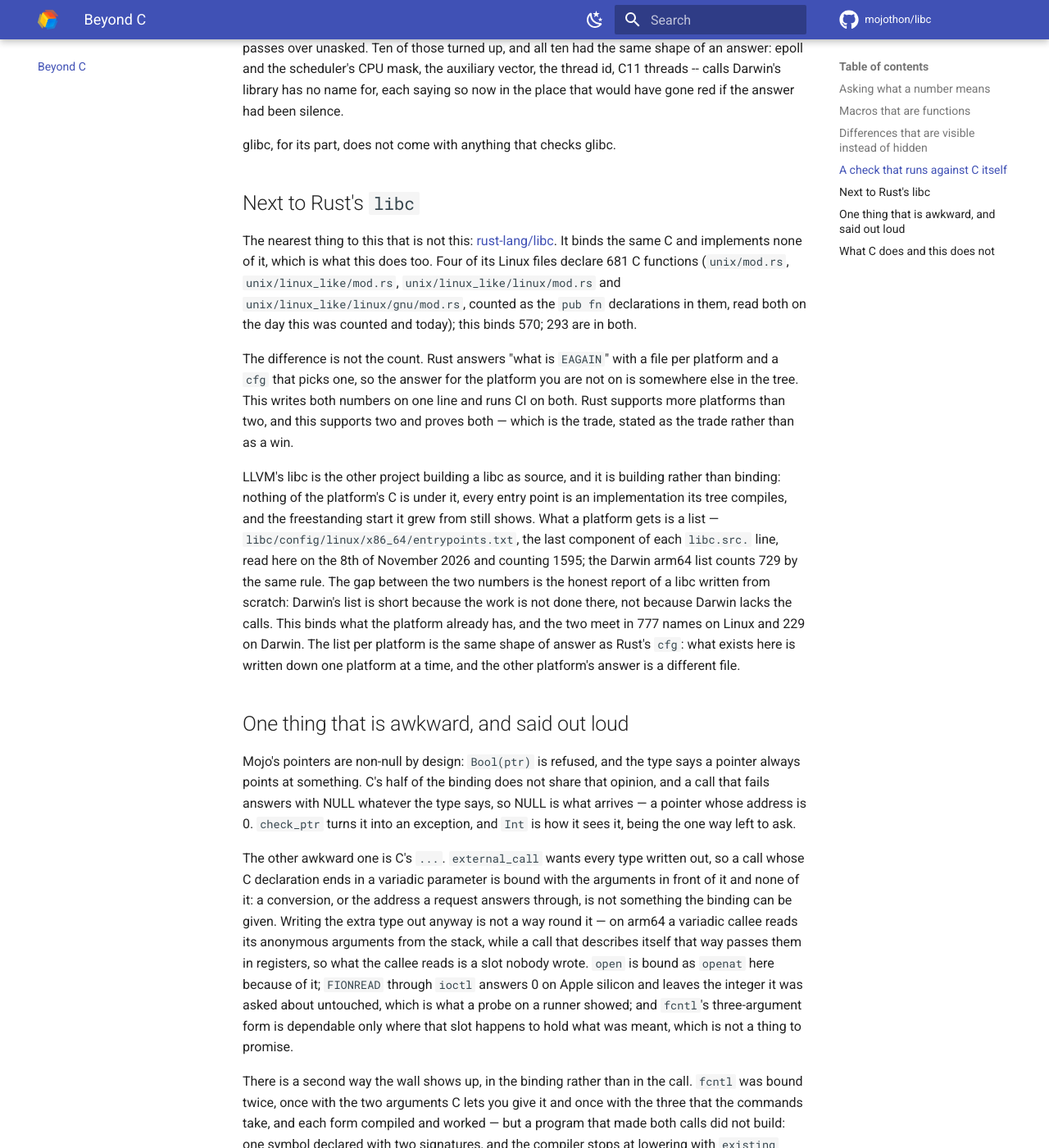
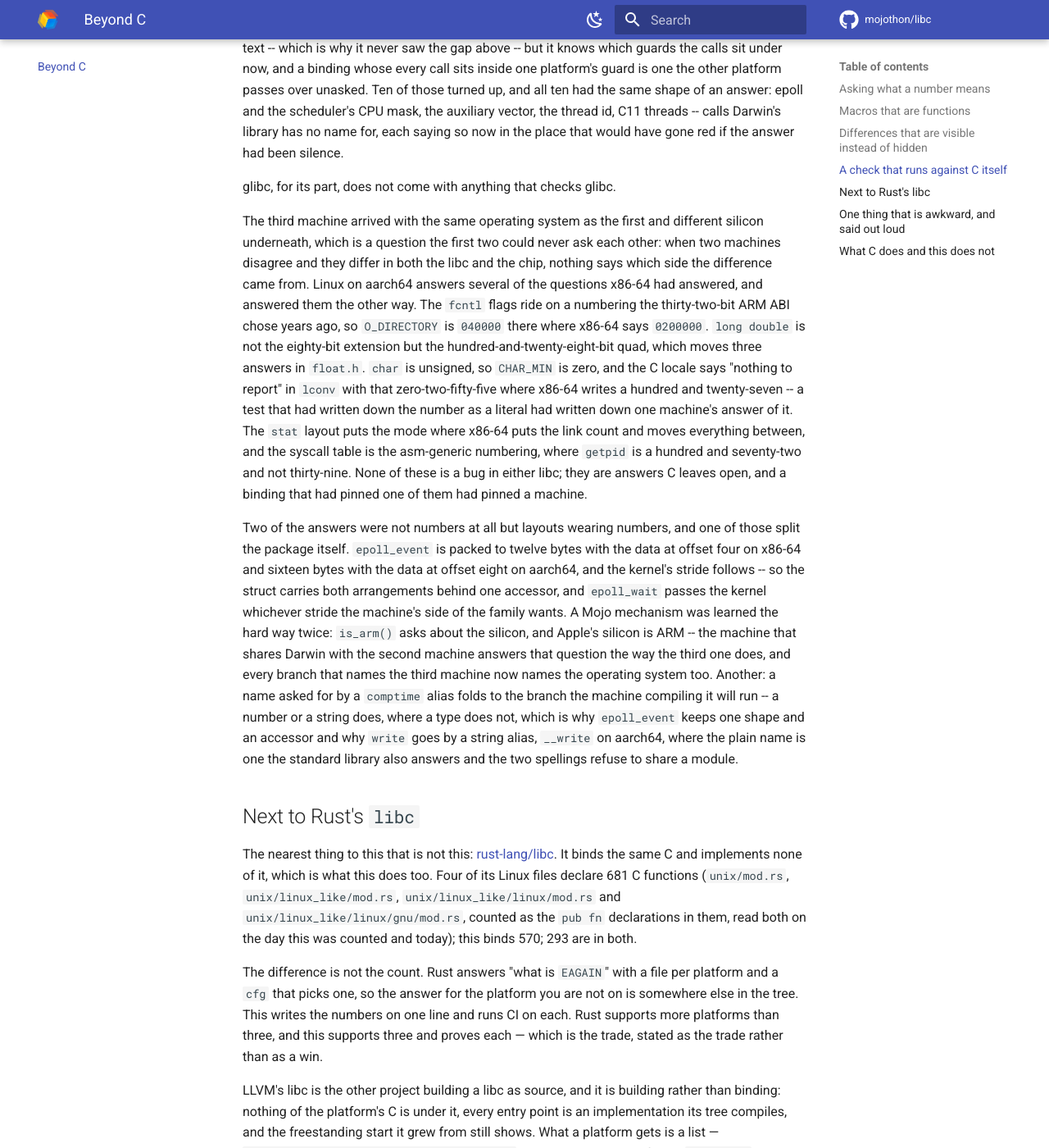
Before and after one commit to mojothon/libc, an MkDocs documentation site: the page built from docs/beyond-c.md, in a window 1280 px wide and 1400 px high, scrolled down 16821 px. Shown: the whole window at 82% size. Built offline with MkDocs 1.6.1 and Material for MkDocs 9.7.7, drawn with Linux system fonts in a browser that asks for light colours; comment, search, counter and statistics services are not loaded; some of the changed text lies outside the part shown.

Commit message:
docs: the third machine's answers, in the place the trade is stated
The essay said two platforms where the workspace now declares three,
and the third machine's findings were living only in commit messages
and the constants' table: the fcntl numbering the thirty-two-bit ARM
ABI chose, long double as the quad, char unsigned, the stat layout
with the mode and the link count traded, getpid at a different
number of the asm-generic table. The narrative takes the epoll_event
split and the two mechanisms learned on the way -- is_arm() asks
about silicon, and Apple's silicon is ARM; a comptime alias folds
numbers and strings where a type will not fold.

````diff
--- a/docs/beyond-c.md
+++ b/docs/beyond-c.md
@@ -78,7 +78,10 @@ from std.sys import CompilationTarget
 comptime EAGAIN = 35 if CompilationTarget.is_macos() else 11
 ```
 
-and then proves it on both, because CI runs on both. `EAGAIN` is the one
+and then proves it on all three, because CI runs on all three -- the
+answer `EAGAIN`'s line picks is one of three now, and the third machine's
+`fcntl` flags are the example the constants section tells: a numbering
+x86-64 never wrote. `EAGAIN` is the one
 worth watching: a value that is not the platform's own fails a test here
 rather than in somebody's error handling.
 
@@ -832,6 +835,42 @@ red if the answer had been silence.
 
 glibc, for its part, does not come with anything that checks glibc.
 
+The third machine arrived with the same operating system as the first and
+different silicon underneath, which is a question the first two could never
+ask each other: when two machines disagree and they differ in both the libc
+and the chip, nothing says which side the difference came from. Linux on
+aarch64 answers several of the questions x86-64 had answered, and answered
+them the other way. The `fcntl` flags ride on a numbering the thirty-two-bit
+ARM ABI chose years ago, so `O_DIRECTORY` is `040000` there where x86-64
+says `0200000`. `long double` is not the eighty-bit extension but the
+hundred-and-twenty-eight-bit quad, which moves three answers in `float.h`.
+`char` is unsigned, so `CHAR_MIN` is zero, and the C locale says "nothing
+to report" in `lconv` with that zero-two-fifty-five where x86-64 writes a
+hundred and twenty-seven -- a test that had written down the number as a
+literal had written down one machine's answer of it. The `stat` layout puts
+the mode where x86-64 puts the link count and moves everything between, and
+the syscall table is the asm-generic numbering, where `getpid` is a
+hundred and seventy-two and not thirty-nine. None of these is a bug in
+either libc; they are answers C leaves open, and a binding that had pinned
+one of them had pinned a machine.
+
+Two of the answers were not numbers at all but layouts wearing numbers, and
+one of those split the package itself. `epoll_event` is packed to twelve
+bytes with the data at offset four on x86-64 and sixteen bytes with the
+data at offset eight on aarch64, and the kernel's stride follows -- so the
+struct carries both arrangements behind one accessor, and `epoll_wait`
+passes the kernel whichever stride the machine's side of the family wants.
+A Mojo mechanism was learned the hard way twice: `is_arm()` asks about the
+silicon, and Apple's silicon is ARM -- the machine that shares Darwin with
+the second machine answers that question the way the third one does, and
+every branch that names the third machine now names the operating system
+too. Another: a name asked for by a `comptime` alias folds to the branch
+the machine compiling it will run -- a number or a string does, where a
+type does not, which is why `epoll_event` keeps one shape and an accessor
+and why `write` goes by a string alias, `__write` on aarch64, where the
+plain name is one the standard library also answers and the two spellings
+refuse to share a module.
+
 ## Next to Rust's `libc`
 
 The nearest thing to this that is not this: [rust-lang/libc](
@@ -844,9 +883,9 @@ was counted and today); this binds 570; 293 are in both.
 
 The difference is not the count. Rust answers "what is `EAGAIN`" with a
 file per platform and a `cfg` that picks one, so the answer for the
-platform you are not on is somewhere else in the tree. This writes both
-numbers on one line and runs CI on both. Rust supports more platforms than
-two, and this supports two and proves both — which is the trade, stated
+platform you are not on is somewhere else in the tree. This writes the
+numbers on one line and runs CI on each. Rust supports more platforms than
+three, and this supports three and proves each — which is the trade, stated
 as the trade rather than as a win.
 
 LLVM's libc is the other project building a libc as source, and it is
````
